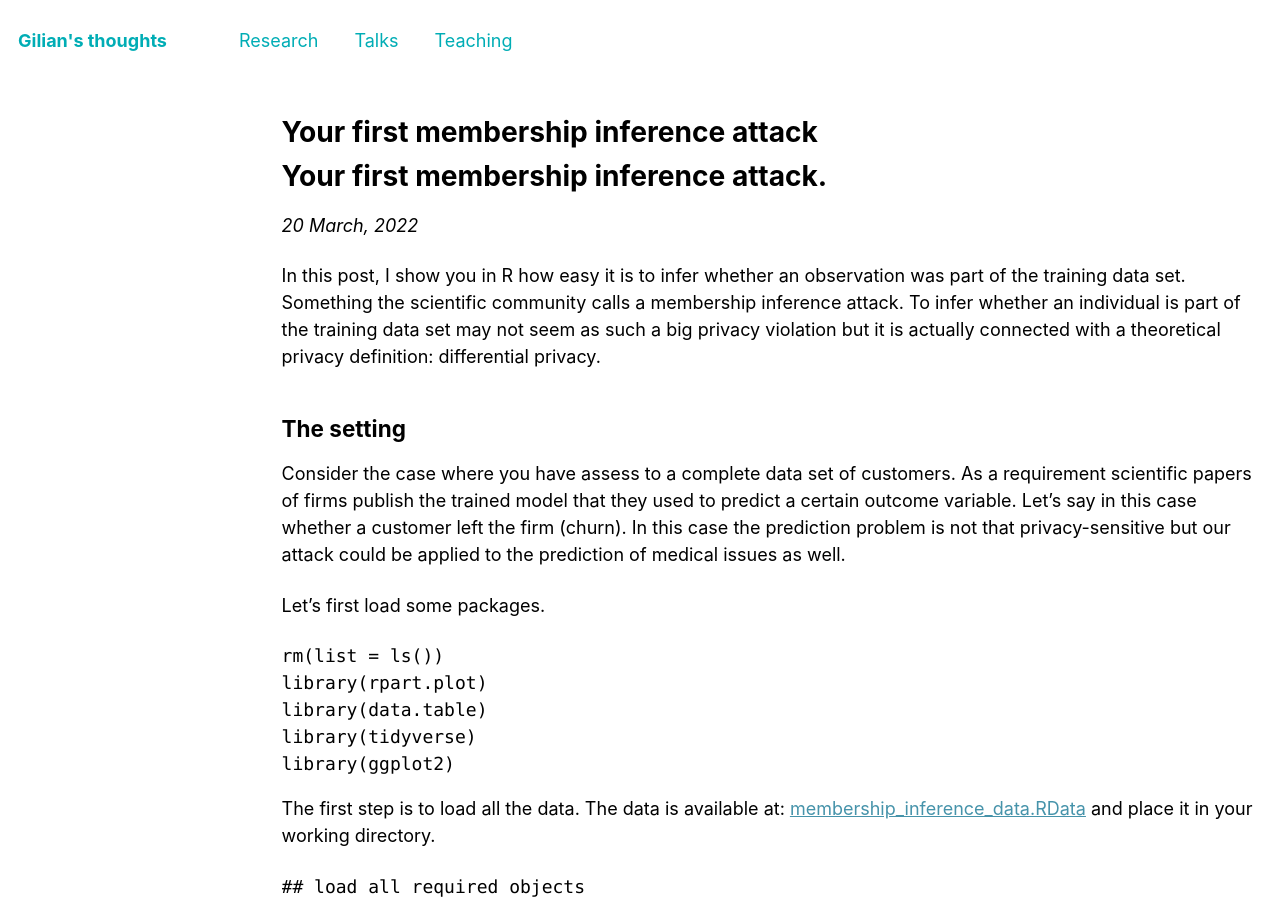
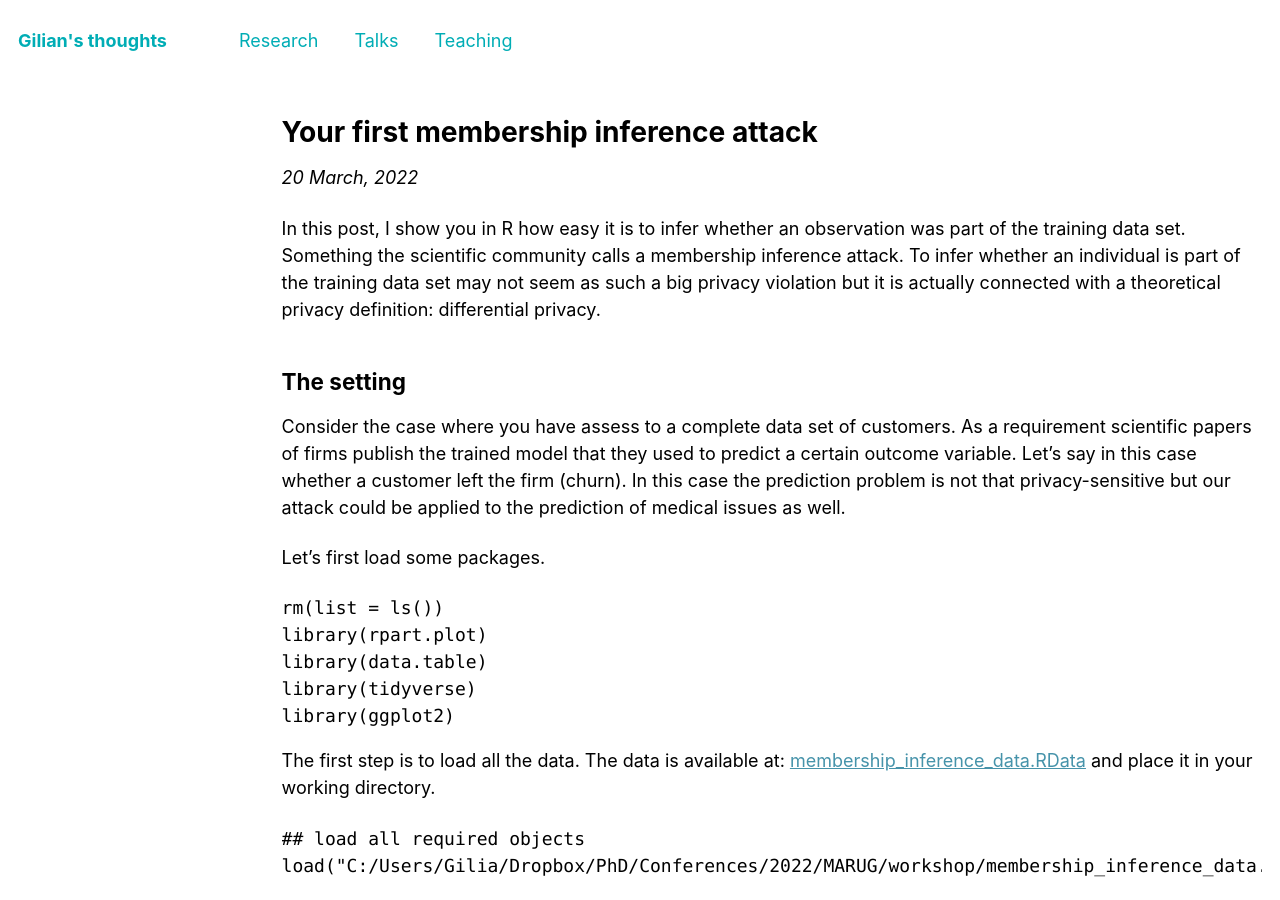
Before and after one commit to GilianPonte/gilianponte.github.io, a Jekyll site: the page built from _posts/2022-03-20-membership-inference.md, in a window 1280 px wide and 900 px high. Built offline with Jekyll 4.4.1, drawn with Linux system fonts in a browser that asks for light colours; formulas are drawn with MathJax 3.

Commit message:
Update 2022-03-20-membership-inference.md

```diff
--- a/_posts/2022-03-20-membership-inference.md
+++ b/_posts/2022-03-20-membership-inference.md
@@ -5,8 +5,6 @@ layout: archive
 editor_options:
   chunk_output_type: inline
 ---
-
-# Your first membership inference attack.
 *20 March, 2022*
 
 In this post, I show you in R how easy it is to infer whether an observation was part of the training data set. Something the scientific community calls a membership inference attack. To infer whether an individual is part of the training data set may not seem as such a big privacy violation but it is actually connected with a theoretical privacy definition: differential privacy.
```
